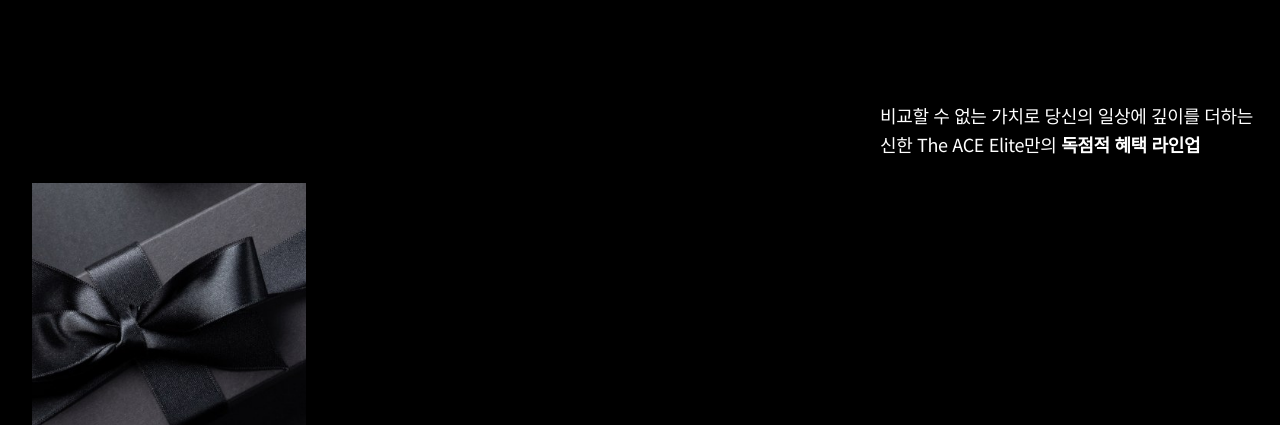
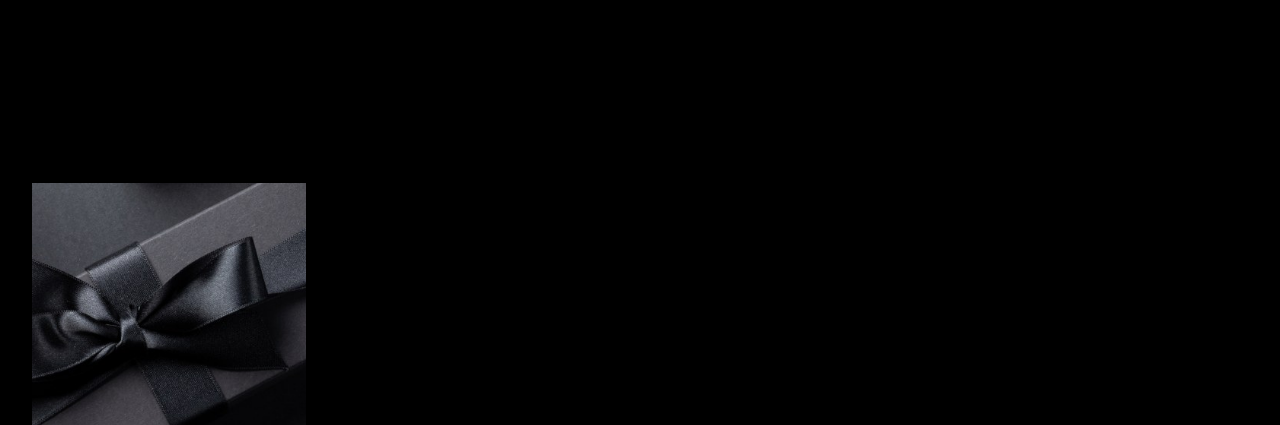
Before and after one commit to kyeong-hee/mastercard, a PHP site: page / in a window 1280 px wide. Shown: the part 1699-2124 px from the top of the page. Run offline with PHP 8.4, Linux system fonts and the light colour scheme; some web fonts are replaced.

Commit message:
메인 02 카드 플레이트 하단 오른쪽 문구(lineup_desc_r) 및 관련 CSS 주석 처리
Co-Authored-By: Claude Opus 5.5 <noreply@anthropic.com>

```diff
--- a/css/main.css
+++ b/css/main.css
@@ -79,7 +79,7 @@ body {background-color: #141415;}
 .m_lineup .lineup_desc {font-family: var(--f-suit); font-size: 18px; line-height: 1.6; font-weight: 400; letter-spacing: -0.02em; white-space: nowrap;}
 .m_lineup .lineup_desc b {font-weight: 600;}
 .m_lineup .lineup_desc_l {position: absolute; left: -3px; top: 469px; line-height: 30px;}
-.m_lineup .lineup_desc_r {position: absolute; right: 0; top: 862px; width: 368px;}
+/* .m_lineup .lineup_desc_r {position: absolute; right: 0; top: 862px; width: 368px;} */
 
 /* PC 카드 플레이트 : 시안 342 x 541 (1600 기준 21.375%) / 간격 38 */
 .m_lineup .lineup_card_pc {position: absolute; right: 0; top: 258px; display: flex; gap: 5.263%; width: 45.125%;}
@@ -272,7 +272,7 @@ body {background-color: #141415;}
 }
 
 @media screen and (max-width:1280px) {
-	.m_lineup .lineup_desc_r {top: 820px;}
+	/* .m_lineup .lineup_desc_r {top: 820px;} */
 	.m_lineup .item .desc {font-size: 16px; line-height: 1.6;}
 	.m_benefit .benefit_list {grid-template-columns: repeat(2, 1fr);}
 	.m_benefit .box {min-height: 300px;}
--- a/index.php
+++ b/index.php
@@ -83,7 +83,7 @@
                             <img src="/img/main/lineup_card01.png" alt="The ACE Elite 카드 플레이트 - 마이신한 포인트형">
                             <img src="/img/main/lineup_card02.png" alt="The ACE Elite 카드 플레이트 - 스카이패스형">
                         </div>
-                        <p class="lineup_desc lineup_desc_r">비교할 수 없는 가치로 당신의 일상에 깊이를 더하는<br><span class="ko">신한 The ACE Elite만의 </span><b>독점적 혜택 라인업</b></p>
+                        <!-- <p class="lineup_desc lineup_desc_r">비교할 수 없는 가치로 당신의 일상에 깊이를 더하는<br><span class="ko">신한 The ACE Elite만의 </span><b>독점적 혜택 라인업</b></p> -->
 
                         <ul class="lineup_list">
                             <li class="item item1">
```
